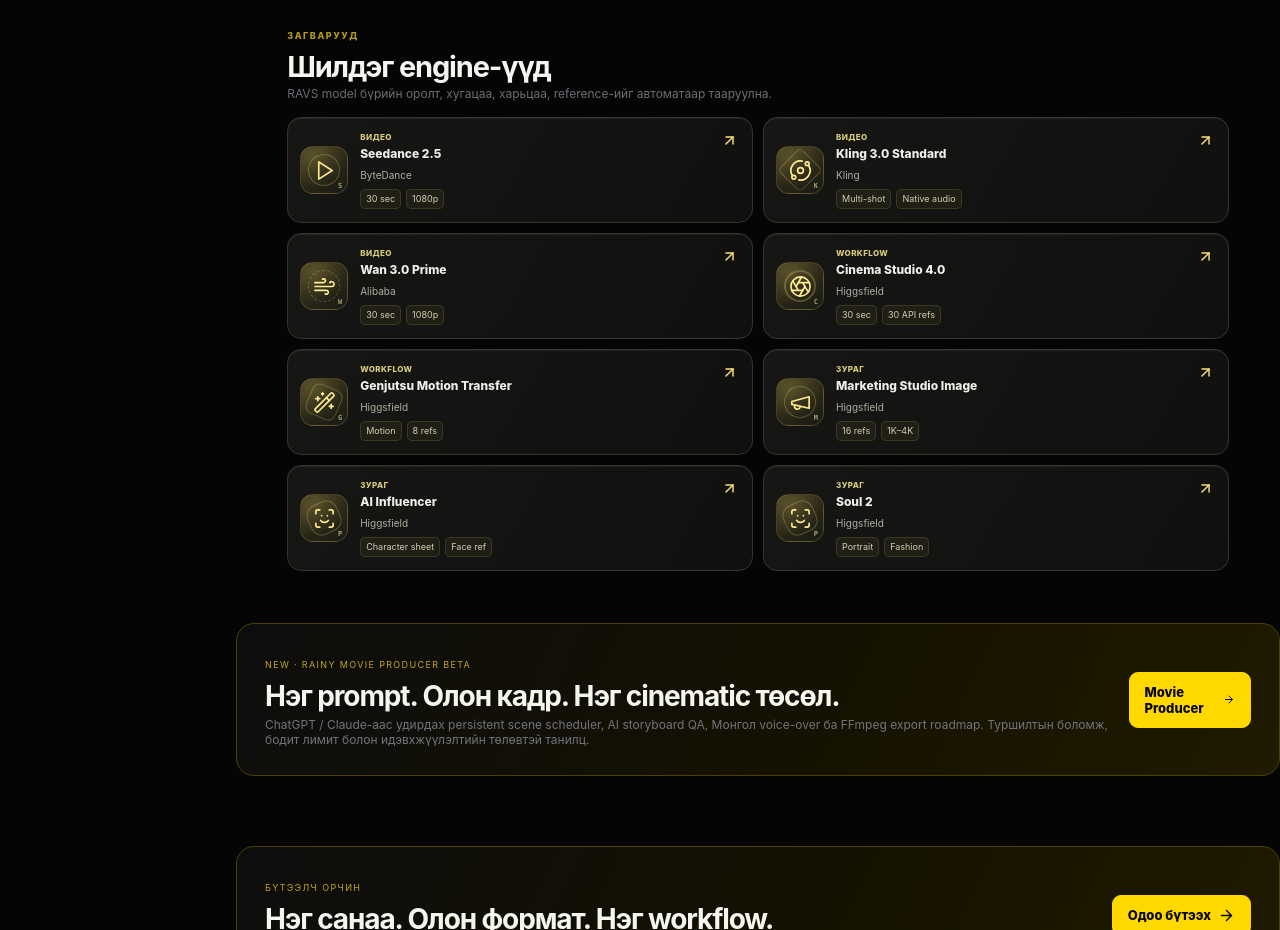
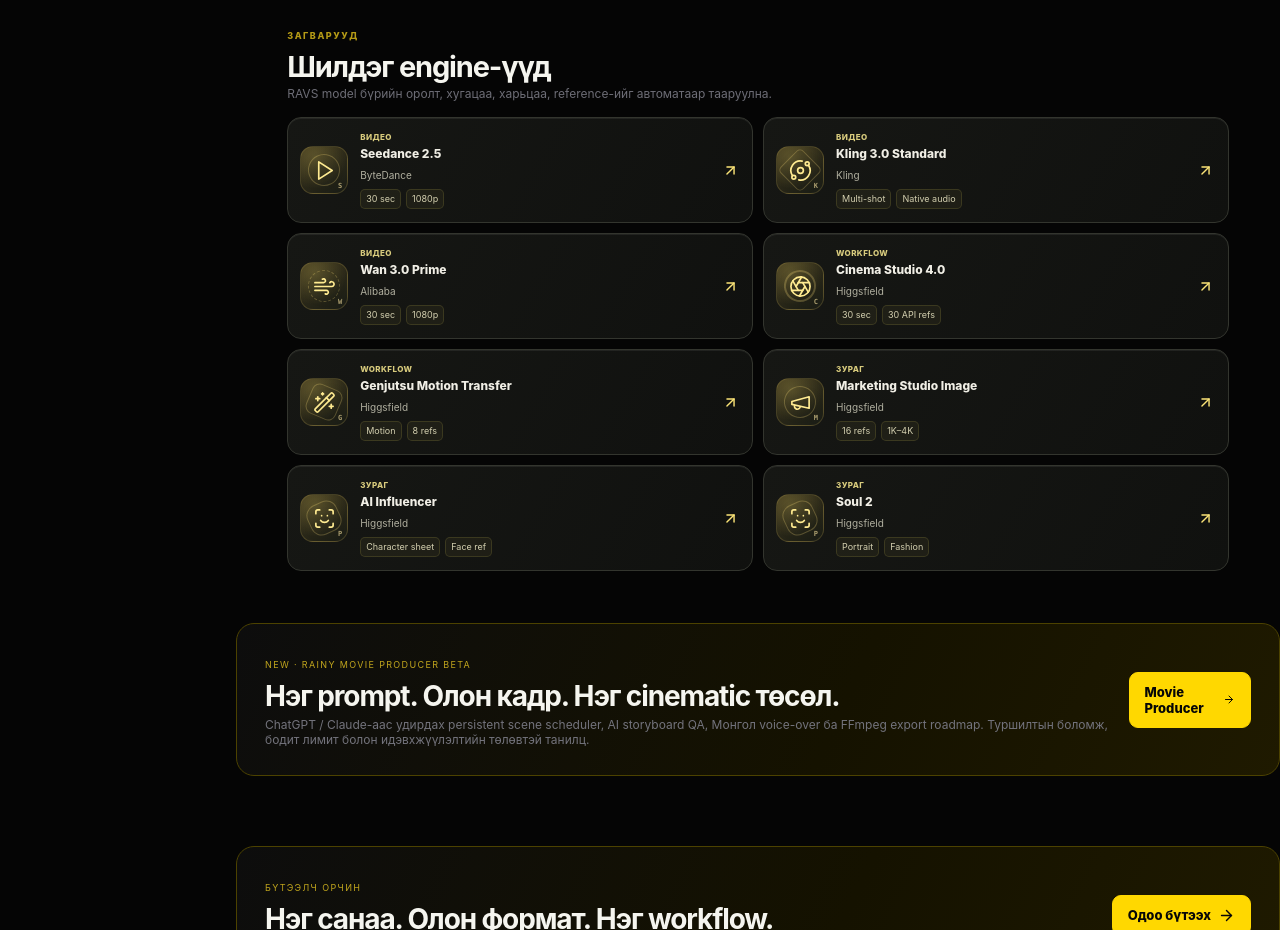
Before and after one commit to ssboroo/rainyaivideostudio, a Next.js app: page / in a window 1280 px wide. Shown: the part 6860-7790 px from the top of the page. Built offline with nearby package versions, Linux system fonts and the light colour scheme; no server answers; the database is empty.

Commit message:
polish(home): center model action symbol and keep kind label inside flexible text column

```diff
--- a/app/home-studio.css
+++ b/app/home-studio.css
@@ -185,7 +185,7 @@
   background:#f9e8660d;border:1px solid #f9e86620;border-radius:5px;
   padding:3px 5px;
 }
-.productHome .homeEngineAside {align-self:stretch;display:flex;flex-direction:column;align-items:flex-end;justify-content:space-between;gap:6px;min-width:0}
+.productHome .homeEngineAside {align-self:center;display:flex;align-items:center;justify-content:center;min-width:0}
 .productHome .homeEngineKind {font-size:8px;font-weight:850;letter-spacing:.05em;color:#d8cb7d;white-space:nowrap}
 .productHome .homeEngineLaunch {display:grid;place-items:center;color:#fbe477;min-width:21px;min-height:21px}
 .productHome .homeEngineLaunch svg {transition:transform .15s ease}
```
